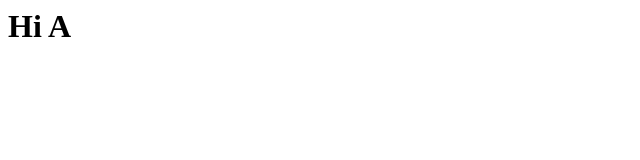
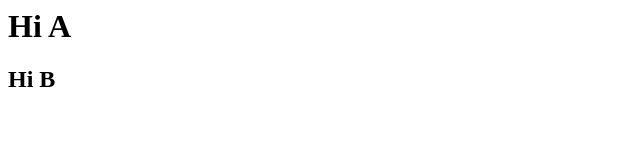
Before and after one commit to ChungLeba/testgit, a plain HTML site: page index.html in a window 1280 px wide. Shown: the full height of the page, 0-640 px from the left. Drawn offline with Linux system fonts and the light colour scheme.

Commit message:
Update index.html

```diff
--- a/index.html
+++ b/index.html
@@ -1 +1,2 @@
 <h1>Hi A</h1>
+<h2>Hi B</h2>
```
